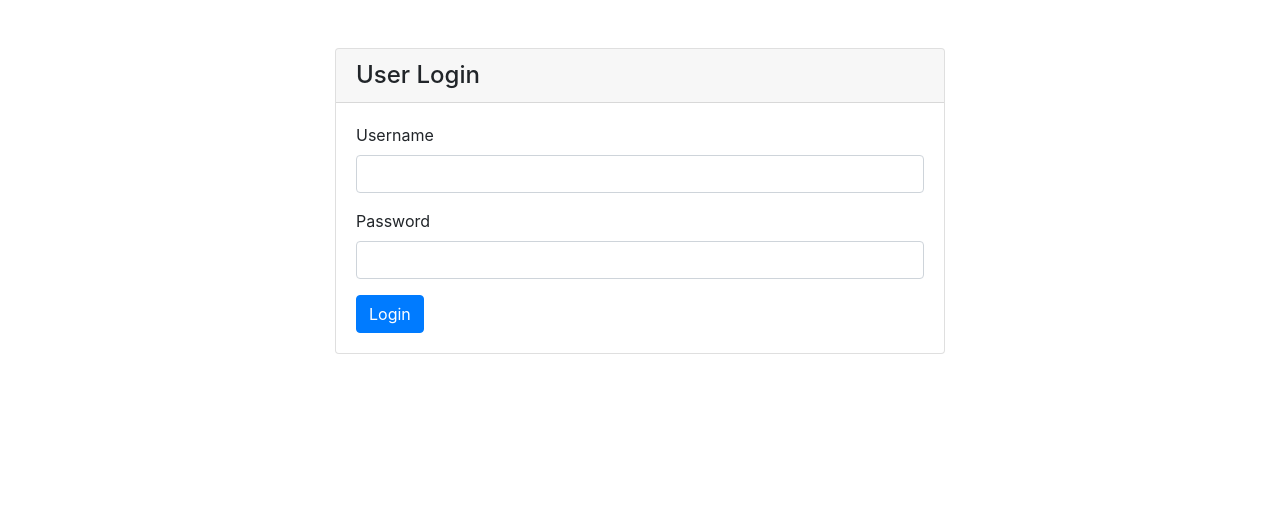
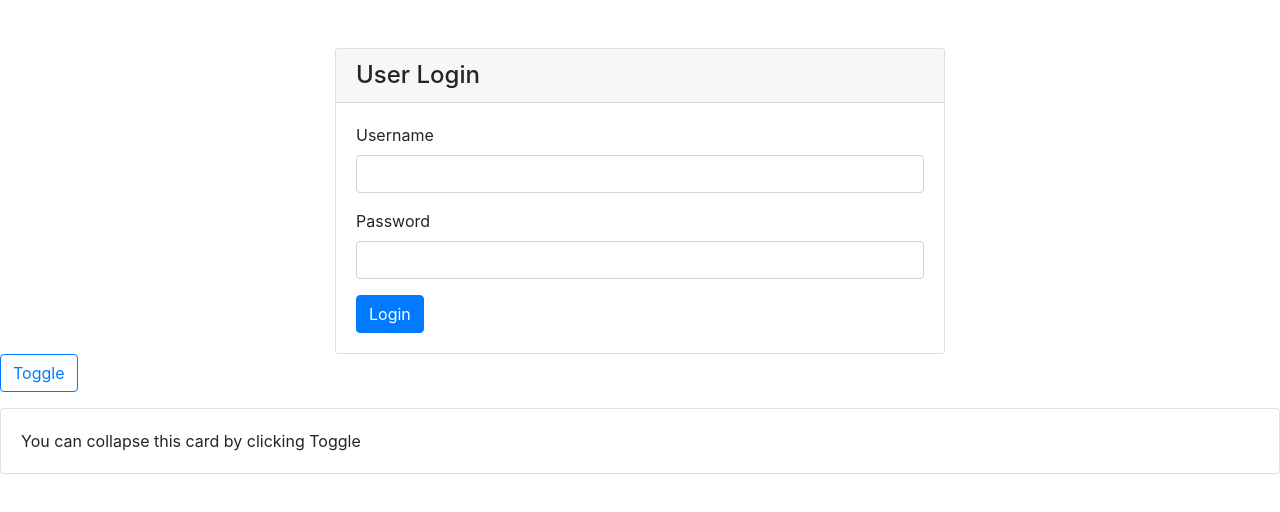
Before and after one commit to baraskarharshal/Angular-alpha, an Angular app: page /login in a window 1280 px wide. Shown: the top 512 px of the page. Built offline with nearby package versions, Linux system fonts and the light colour scheme.

Commit message:
ng bootstrap setup and testing

```diff
--- a/package.json
+++ b/package.json
@@ -19,6 +19,8 @@
     "@angular/platform-browser": "~8.2.7",
     "@angular/platform-browser-dynamic": "~8.2.7",
     "@angular/router": "~8.2.7",
+    "@ng-bootstrap/ng-bootstrap": "^5.1.1",
+    "bootstrap": "^4.0.0-alpha.6",
     "core-js": "^2.5.4",
     "rxjs": "~6.5.3",
     "tslib": "^1.9.0",
--- a/src/app/app.module.ts
+++ b/src/app/app.module.ts
@@ -7,6 +7,7 @@
 import { JwtInterceptor } from './features/account/interceptors/jwt.interceptor';
 import { ErrorInterceptor } from './features/account/interceptors/error.interceptor';
 import { fakeBackendProvider } from './features/account/interceptors/fake-backend';
+import {NgbModule} from '@ng-bootstrap/ng-bootstrap';
 
 @NgModule({
   declarations: [
@@ -15,7 +16,8 @@
   imports: [
     BrowserModule,
     AppRoutingModule,
-    HttpClientModule
+    HttpClientModule,
+    NgbModule
   ],
   providers: [
     { provide: HTTP_INTERCEPTORS, useClass: JwtInterceptor, multi: true },
--- a/src/app/features/account/login/login.component.html
+++ b/src/app/features/account/login/login.component.html
@@ -26,3 +26,17 @@
         </div>
     </div>
 </div>
+
+<p>
+    <button type="button" class="btn btn-outline-primary" (click)="isCollapsed = !isCollapsed"
+            [attr.aria-expanded]="!isCollapsed" aria-controls="collapseExample">
+      Toggle
+    </button>
+  </p>
+  <div id="collapseExample" [ngbCollapse]="isCollapsed">
+    <div class="card">
+      <div class="card-body">
+        You can collapse this card by clicking Toggle
+      </div>
+    </div>
+  </div>
--- a/src/app/features/account/login/login.component.ts
+++ b/src/app/features/account/login/login.component.ts
@@ -15,6 +15,7 @@
   submitted = false;
   loading = false;
   error = '';
+  public isCollapsed = false;
 
   constructor(private formBuilder: FormBuilder,
     private authenticationService: AuthenticationService,
```
Also changed, not shown: src/app/features/account/account.module.ts (+3 -8 lines), src/app/shared/shared.module.ts (+10 -1 lines), 1 other file (tests, documents, lock files or other folders).
